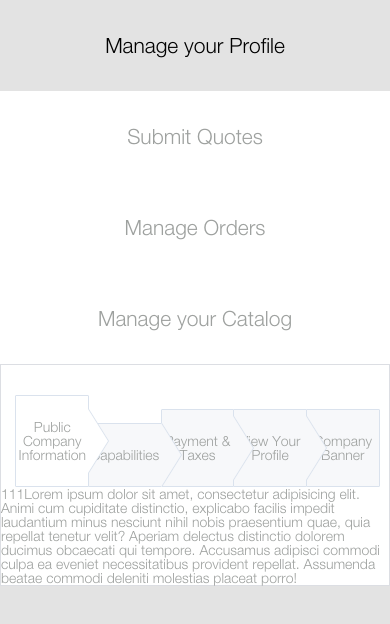
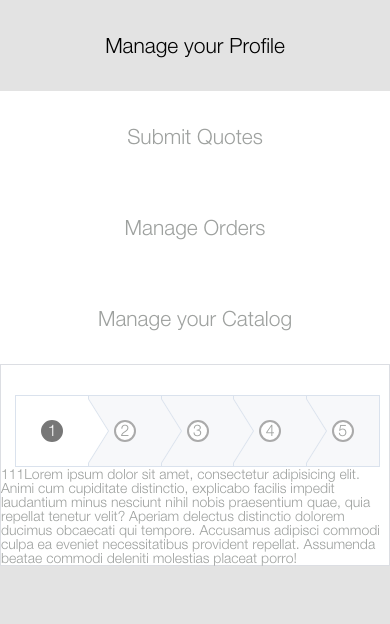
Before and after one commit to avnicolaevich/collllor_guides, a website: page app/index.html in a window 390 px wide. Drawn offline with nearby package versions, Linux system fonts and the light colour scheme; files that its build step writes are made by us from their sources.

Commit message:
adaptive dots

```diff
--- a/app/index.html
+++ b/app/index.html
@@ -39,21 +39,36 @@
     <div class="container">
         <div class="row">
             <div id="Profile" class="tab-content__item">
-                <ul class="slider__dots clearfix">
+                <ul class="slider__dots">
                     <li class="slider__dots-item">
-                        <button class="slider__dots-btn slider__dots-btn--active">Public  Company Information</button>
+                        <button class="slider__dots-btn slider__dots-btn--active">
+                             <span class="slider__dots-text">Public  Company Information</span>
+                            <span class="slider__dots-number slider__dots-number-active">1</span>
+                        </button>
                     </li>
                     <li class="slider__dots-item">
-                        <button class="slider__dots-btn">Capabilities</button>
+                        <button class="slider__dots-btn">
+                            <span class="slider__dots-text">Capabilities</span>
+                            <span class="slider__dots-number">2</span>
+                        </button>
                     </li>
                     <li class="slider__dots-item">
-                        <button class="slider__dots-btn">Payment & Taxes</button>
+                        <button class="slider__dots-btn">
+                             <span class="slider__dots-text">Payment & Taxes</span>
+                            <span class="slider__dots-number">3</span>
+                        </button>
                     </li>
                     <li class="slider__dots-item">
-                        <button class="slider__dots-btn">View Your Profile</button>
+                        <button class="slider__dots-btn">
+                             <span class="slider__dots-text">View Your Profile</span>
+                            <span class="slider__dots-number">4</span>
+                        </button>
                     </li>
                     <li class="slider__dots-item">
-                        <button class="slider__dots-btn">Company Banner</button>
+                        <button class="slider__dots-btn">
+                            <span class="slider__dots-text">Company Banner</span>
+                            <span class="slider__dots-number">5</span>
+                        </button>
                     </li>
                 </ul>
                 111Lorem ipsum dolor sit amet, consectetur adipisicing elit. Animi cum cupiditate distinctio, explicabo
--- a/app/sass/_media.sass
+++ b/app/sass/_media.sass
@@ -4,15 +4,35 @@
 
 /* Large Devices, Wide Screens */
 @media only screen and (max-width: 1199px)
-	/**/
-
+	.slider
+		&__dots
+			&-text
+				padding-left: 10px
+				overflow: hidden
+				text-overflow: ellipsis
+				white-space: nowrap
 
 /* Medium Devices, Desktops */
 @media only screen and (max-width: 991px)
 	.tabs
 		&__btn
 			width: 50%
-
+	.slider
+		&__dots
+			&-item
+			&-text
+				display: none
+			&-number
+				display: inline-block
+				width: 22px
+				height: 22px
+				border: 2px solid #aaa
+				border-radius: 50%
+				background-color: #fff
+				&-active
+					color: #fff
+					border-color: #777
+					background-color: #777
 /* Small Devices, Tablets */
 @media only screen and (max-width: 767px)
 	/**/
@@ -21,6 +41,10 @@
 	.tabs
 		&__btn
 			margin-left: -7px
+	.slider
+		&__dots
+			&-number
+				font-size: 1.143em
 
 /* Extra Small Devices, Phones */
 @media only screen and (max-width: 479px)
--- a/app/sass/main.sass
+++ b/app/sass/main.sass
@@ -120,6 +120,7 @@ button
 		background-color: white
 		border: 1px solid $border_color
 		@include transition
+
 .slider
 
 	&__dots
@@ -138,10 +139,12 @@ button
 			display: block
 			padding: 24px 0
 			width: 100%
-			border-radius: 1px
 			border: 1px solid rgb(218, 226, 237)
 			background-color: rgb(247, 248, 250)
+			border-left: 0
 			@include transition
+			&:first-child
+				border-left: 1px solid rgb(218, 226, 237)
 			&::after
 				content: " "
 				display: block
@@ -179,6 +182,12 @@ button
 				background-color: white
 				&::after
 					border-left-color: white
+		&-text
+			display: block
+		&-number
+			display: none
+
+
 
 @import "media"
 // Всегда в конце
```
